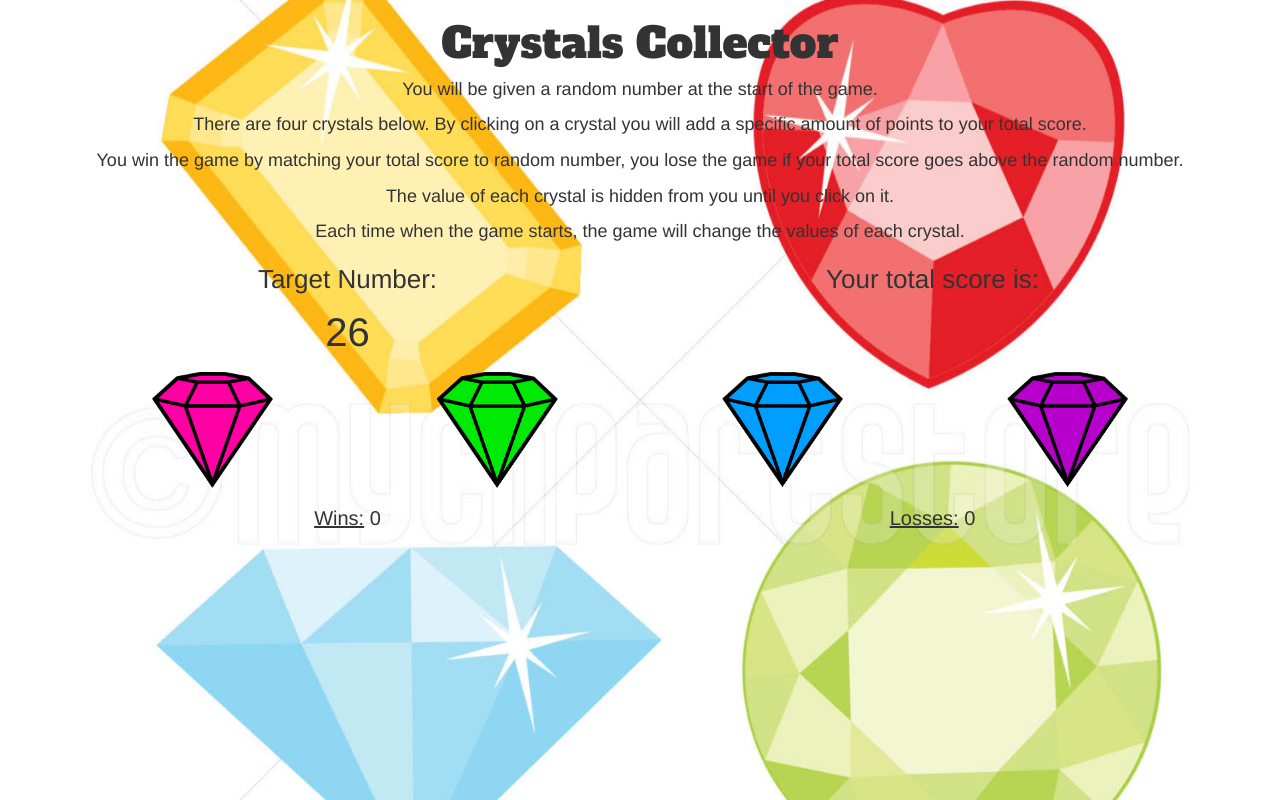
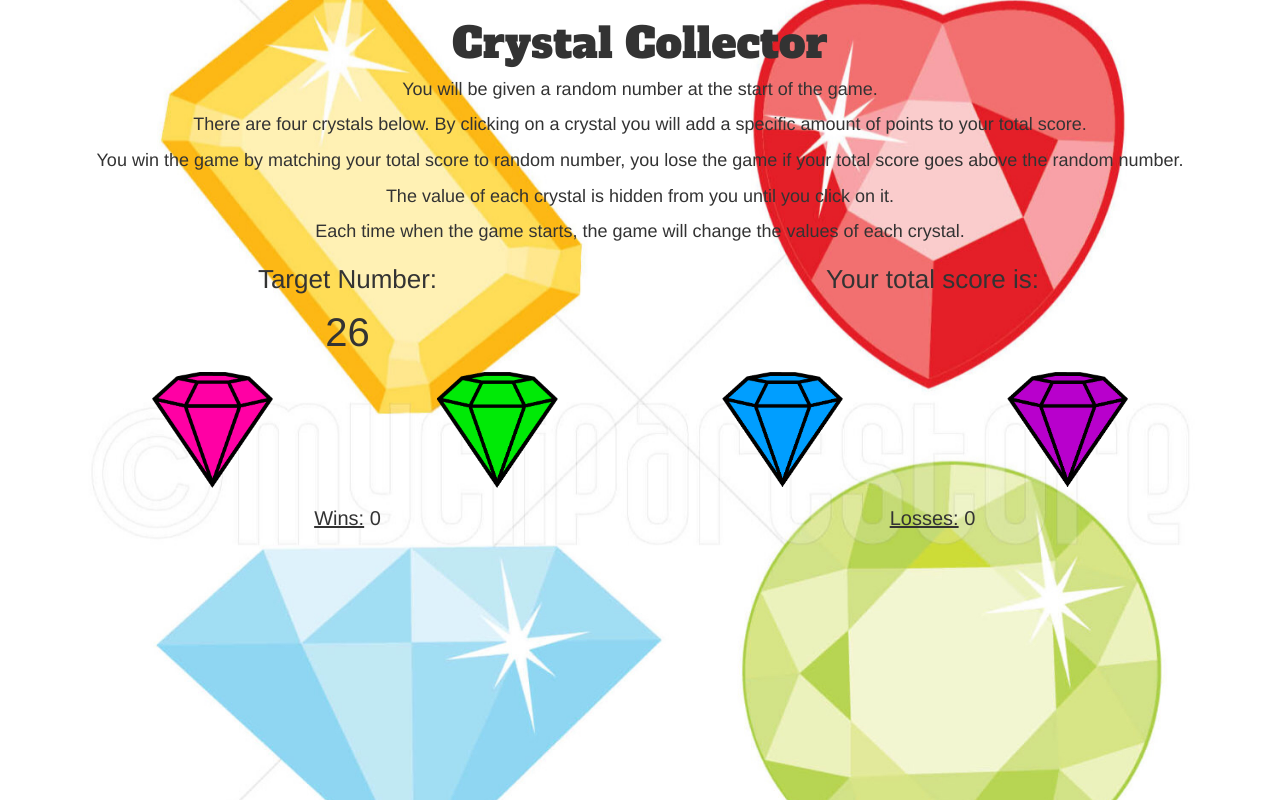
Before and after one commit to heshams12/Crystal-Collector, a plain HTML site: page index.html in a window 1280 px wide. Drawn offline with nearby package versions, Linux system fonts and the light colour scheme.

Commit message:
updated index

```diff
--- a/index.html
+++ b/index.html
@@ -24,7 +24,7 @@
 <body>
     <div class="container" class="row">
         <div class="col-xs-12">
-            <h1> Crystals Collector</h1>
+            <h1> Crystal Collector</h1>
         </div>
         <div id="instructions-container" class="row">
 
```
